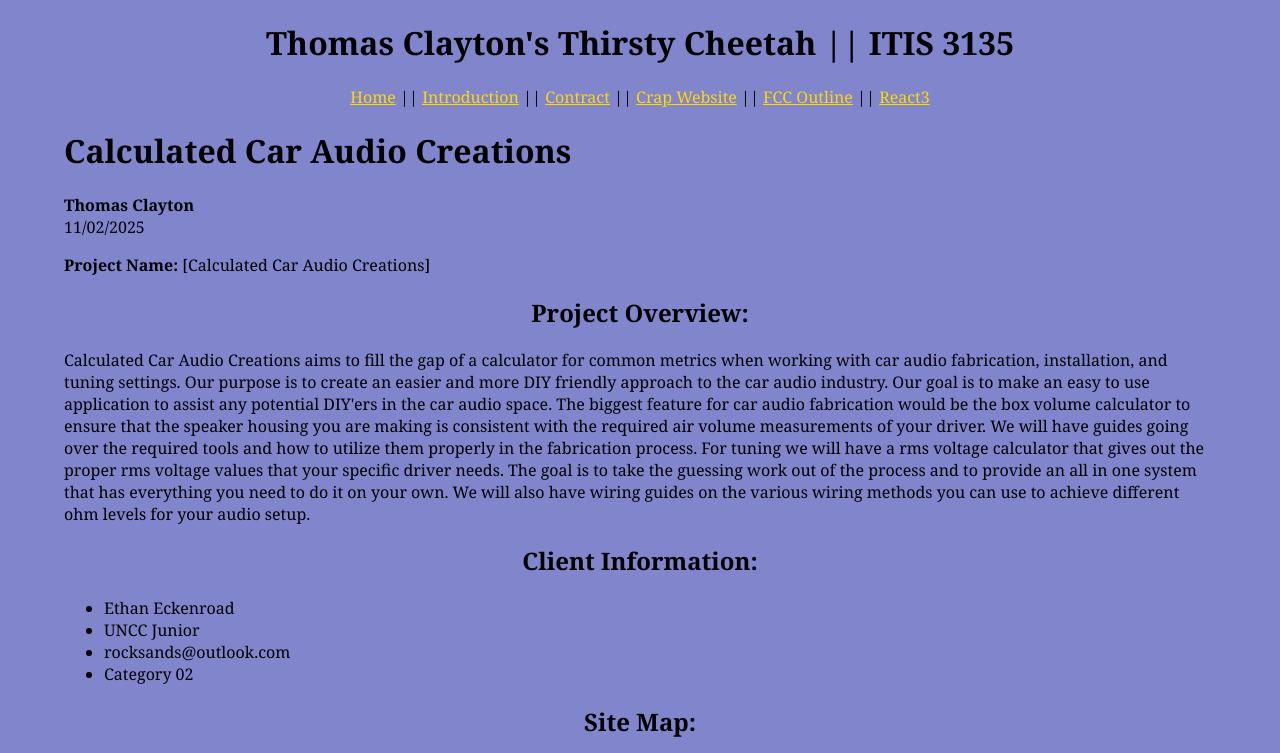
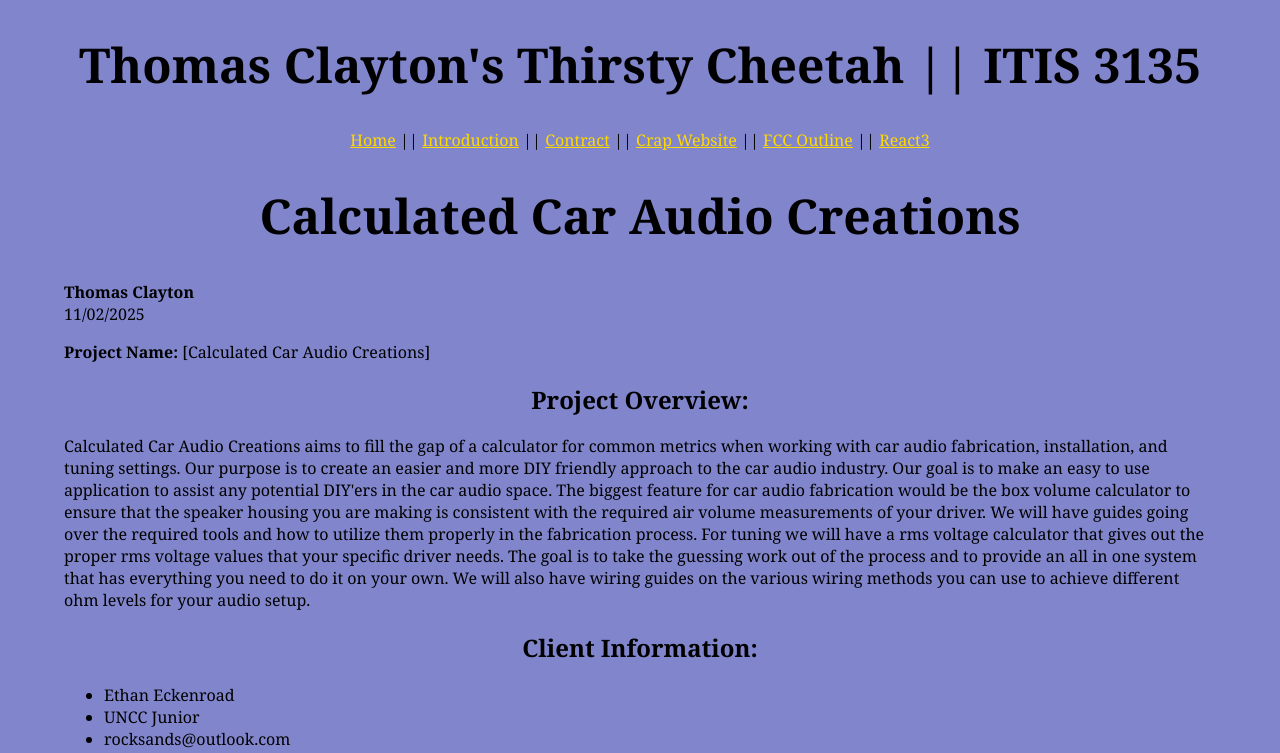
Before and after one commit to tclayto4/tclayto4.github.io, a plain HTML site: page itis3135/project_overview.html in a window 1280 px wide. Shown: the top 753 px of the page. Drawn offline with Linux system fonts and the light colour scheme.

Commit message:
Update default.css

```diff
--- a/itis3135/styles/default.css
+++ b/itis3135/styles/default.css
@@ -45,6 +45,10 @@ main{
     margin: 0 auto;
 }
 
+h1 {
+  text-align: center;
+  font-size: 3rem;
+}
 h2{
     text-align: center;
 }
```
